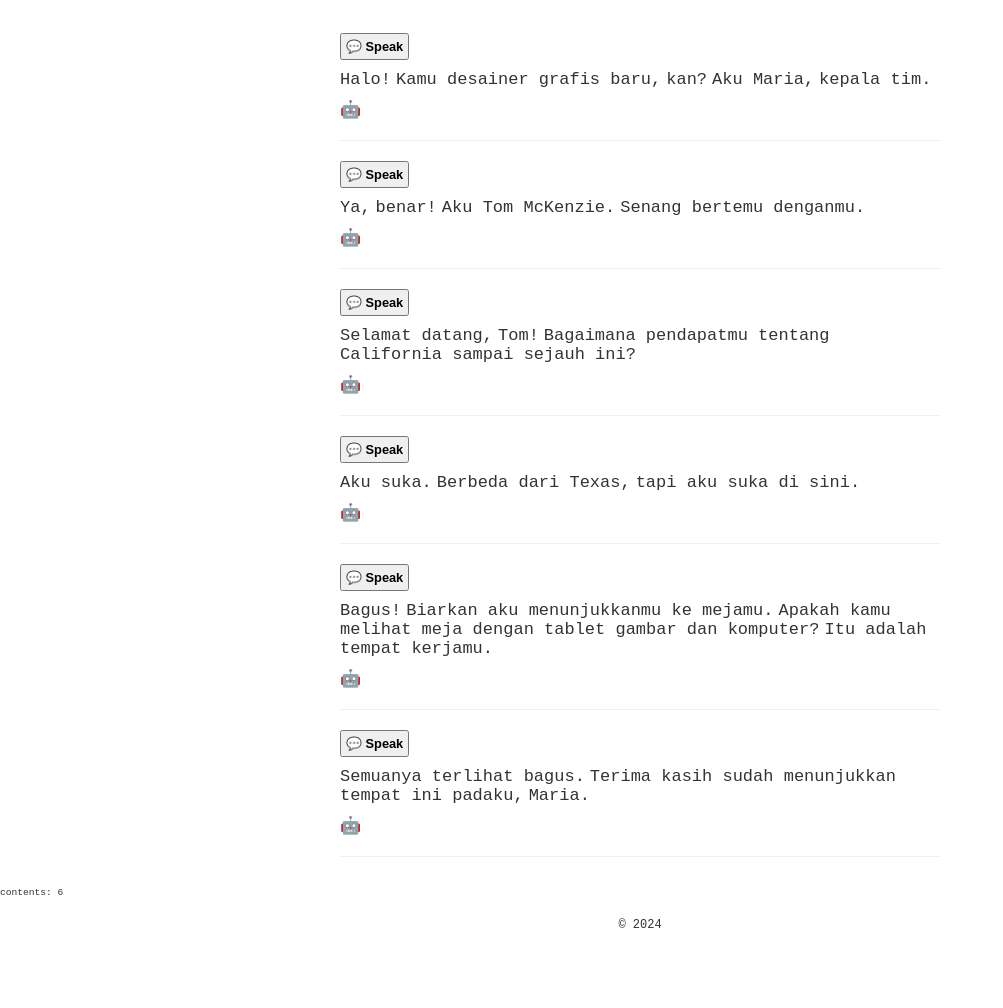
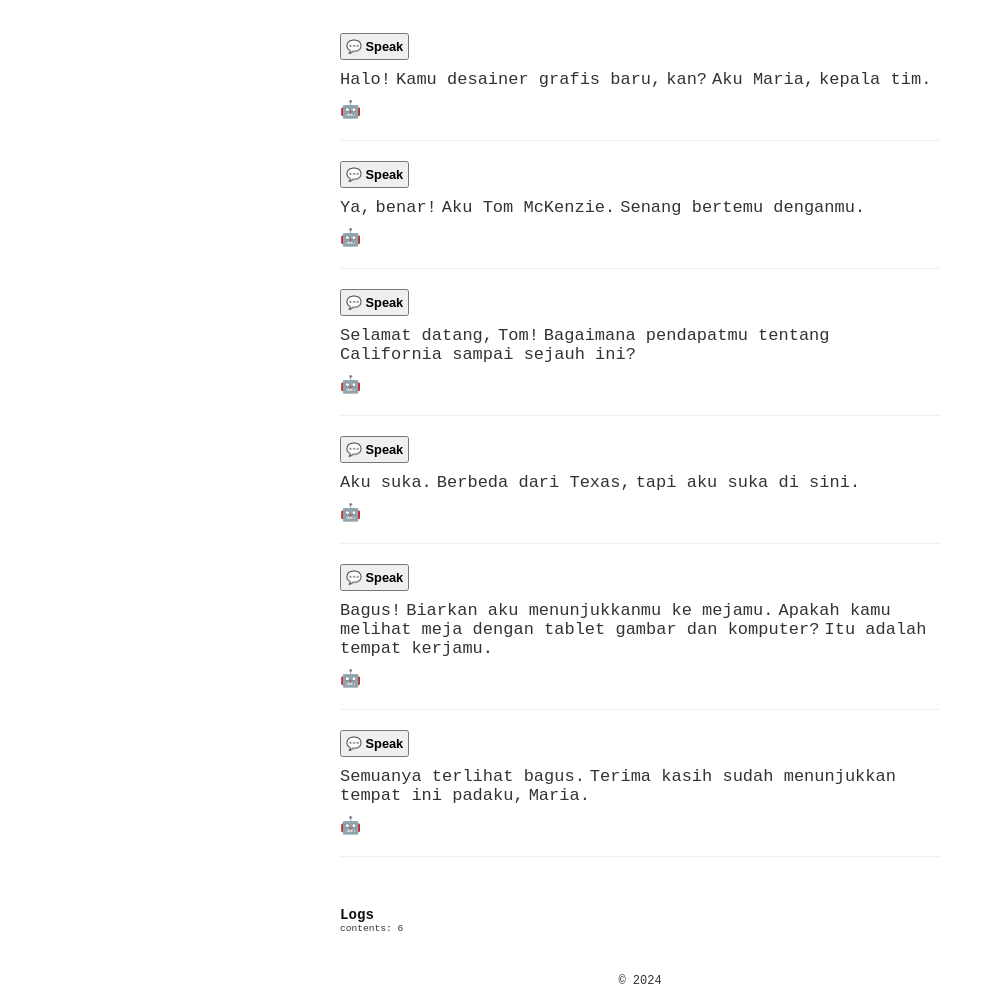
Before and after one commit to seno-ark/learn-english, a plain HTML site: page index.html in a window 1280 px wide. Shown: the part 290-1298 px from the top of the page, without its empty margins (0-1003 px from the left). Before the commit the page ends 1242 px from the top, so only its background shows below. Drawn offline with Linux system fonts and the light colour scheme.

Commit message:
beauty log

```diff
--- a/index.html
+++ b/index.html
@@ -143,7 +143,10 @@
         </div>
     </main>
 
-    <logs></logs>
+    <div class="container">
+        <h5>Logs</h5>
+        <logs></logs>
+    </div>
 
     <footer>&copy 2024</footer>
 
```
